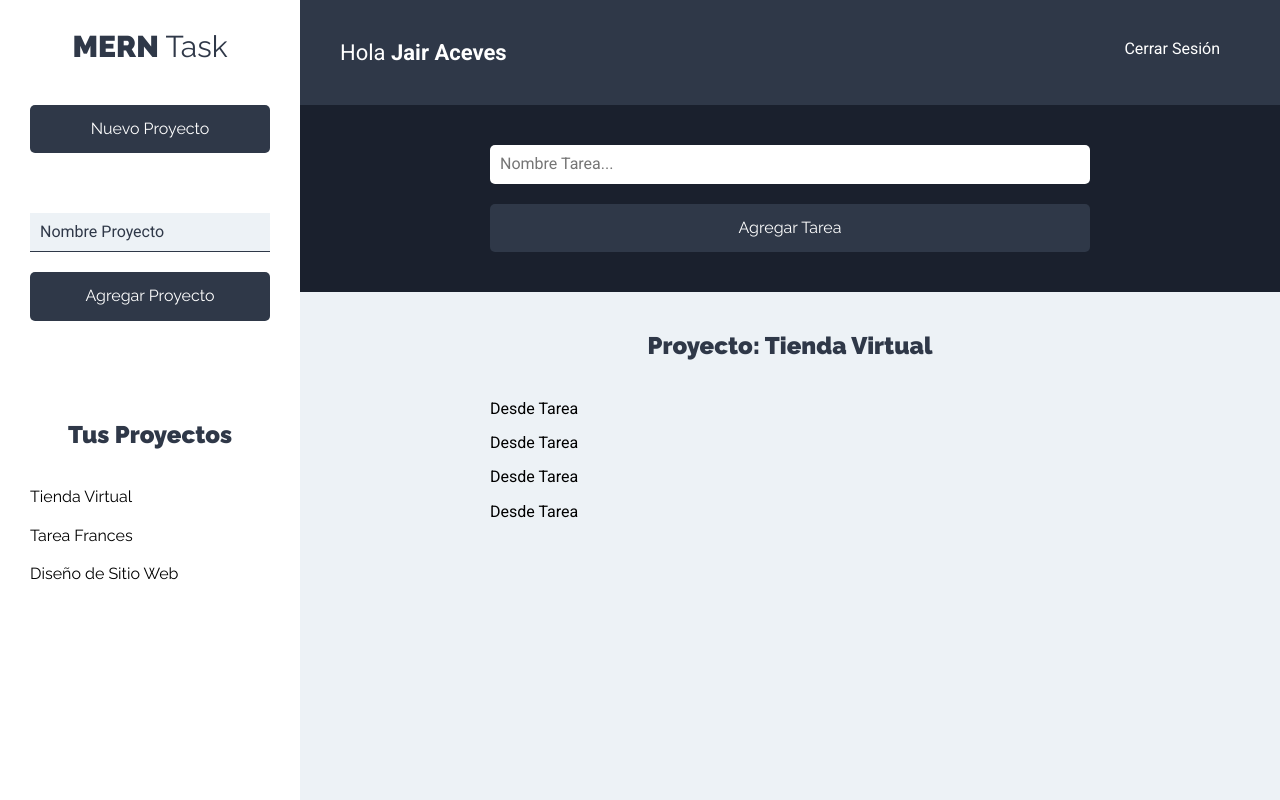
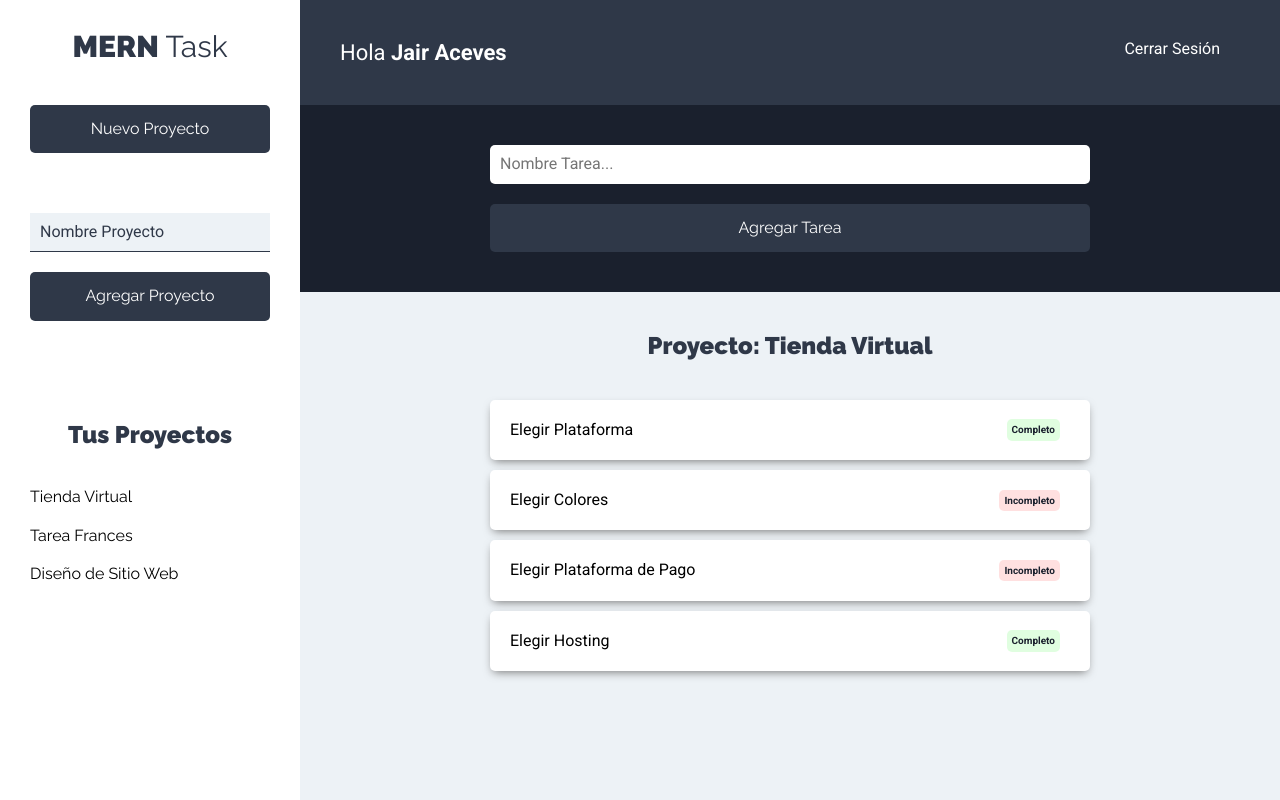
Before and after one commit to Jair-vet/MERN-Task-React, a React (Create React App) app: page /proyectos in a window 1280 px wide. Built offline with nearby package versions, Linux system fonts and the light colour scheme.

Commit message:
Mostramos el contenido de las Tareas

```diff
--- a/src/components/tareas/ListadoTarea.js
+++ b/src/components/tareas/ListadoTarea.js
@@ -4,10 +4,10 @@ import Tarea from './Tarea';
 const ListadoTareas = () => {
 
     const tareasProyecto = [
-        { nomre: 'Elegir Plataforma', estado: true},
-        { nomre: 'Elegir Colores', estado: false},
-        { nomre: 'Elegir Plataforma de Pago', estado: false},
-        { nomre: 'Elegir Hosting', estado: true},
+        { nombre: 'Elegir Plataforma', estado: true},
+        { nombre: 'Elegir Colores', estado: false},
+        { nombre: 'Elegir Plataforma de Pago', estado: false},
+        { nombre: 'Elegir Hosting', estado: true},
     ]
 
 
--- a/src/components/tareas/Tarea.js
+++ b/src/components/tareas/Tarea.js
@@ -1,8 +1,30 @@
 import React from 'react'
 
-const Tarea = () => {
+const Tarea = ({tarea}) => {
     return (
-        <p>Desde Tarea</p>
+        <li className="tarea sombra">
+            <p>{tarea.nombre}</p>
+
+            <div className="estado">
+                {tarea.estado
+                    ?
+                        (
+                            <button
+                                type="button"
+                                className="completo"
+                            >Completo</button>
+                        )
+                    :
+                        (
+                            <button
+                                type="button"
+                                className="incompleto"
+                            >Incompleto</button>
+                        )
+                }
+
+            </div>
+        </li>
      );
 }
 
```
